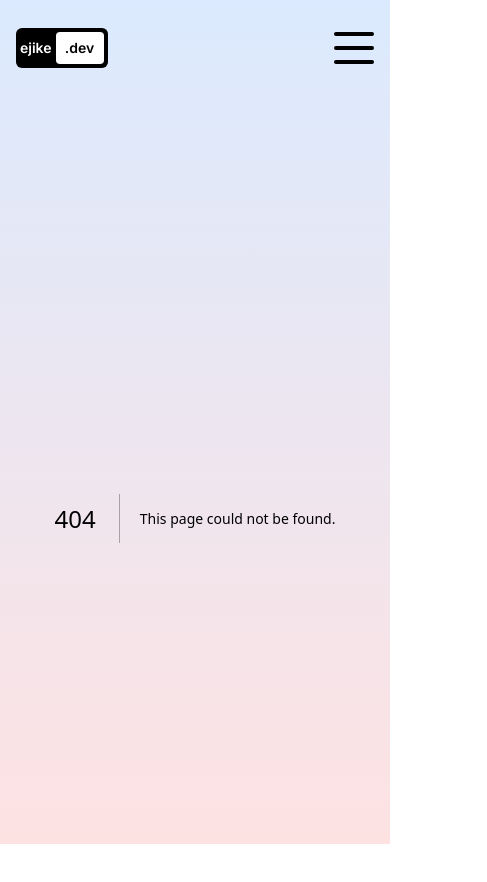
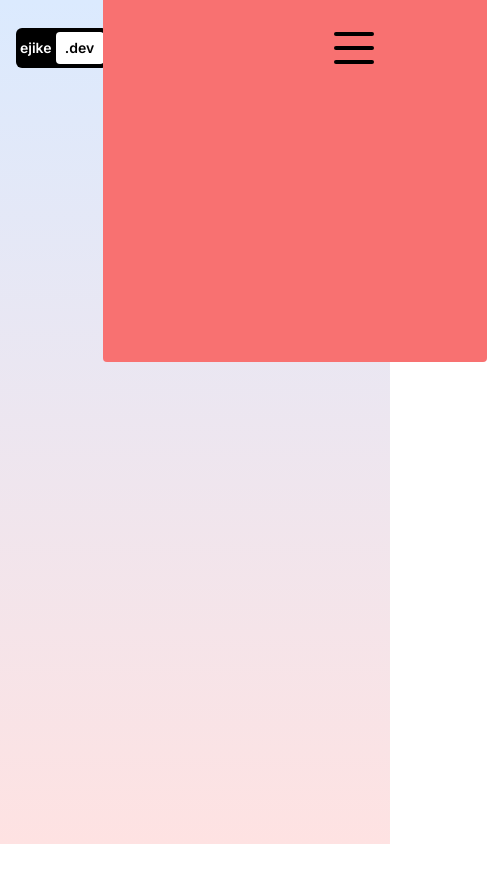
Before and after one commit to agkayster/nextjs-portfolio-framermotion-website, a Next.js app: page /testanimation in a window 390 px wide. Before the commit this address had no page. Shown: the top 882 px of the page, 487 px wide, since content can reach past the window. After the commit the page ends 844 px from the top, so only its background shows below. Built offline with nearby package versions, Linux system fonts and the light colour scheme.

Commit message:
Implemented the mobile burger transformation

```diff
--- /dev/null
+++ b/src/app/testanimation/page.jsx
@@ -0,0 +1,30 @@
+'use client';
+import React from 'react';
+import { motion } from 'framer-motion';
+
+const TestAnimation = () => {
+	const variants = {
+		variant1: {
+			x: 400,
+			y: 300,
+			opacity: 0.5,
+		},
+		variant2: {
+			x: 100,
+			y: -300,
+			rotation: 90,
+		},
+	};
+	return (
+		<div className='h-full flex items-center justify-center'>
+			<motion.div
+				className='w-96 h-96 bg-red-400 rounded'
+				initial={{ x: -100 }}
+				variants={variants}
+				animate='variant2'
+				transition={{ delay: 2, duration: 4 }}></motion.div>
+		</div>
+	);
+};
+
+export default TestAnimation;
--- a/src/components/navbar.jsx
+++ b/src/components/navbar.jsx
@@ -3,6 +3,7 @@ import React, { useState } from 'react';
 import Link from 'next/link';
 import Image from 'next/image';
 import NavLink from './navLink';
+import { motion } from 'framer-motion';
 
 const links = [
 	{ url: '/', title: 'Home' },
@@ -22,6 +23,35 @@ const icons = [
 
 const Navbar = () => {
 	const [open, setOpen] = useState(false);
+
+	const topVariants = {
+		closed: {
+			rotate: 0,
+		},
+		opened: {
+			rotate: 45,
+			backgroundColor: 'rgb(255, 255, 255)',
+		},
+	};
+
+	const centerVariants = {
+		closed: {
+			opacity: 1,
+		},
+		opened: {
+			opacity: 0,
+		},
+	};
+
+	const bottomVariants = {
+		closed: {
+			rotate: 0,
+		},
+		opened: {
+			rotate: -45,
+			backgroundColor: 'rgb(255, 255, 255)',
+		},
+	};
 
 	const handleOpenNavBurger = () => setOpen(!open);
 
@@ -68,9 +98,18 @@ const Navbar = () => {
 				<button
 					className='w-10 h-8 flex flex-col justify-between z-50 relative'
 					onClick={handleOpenNavBurger}>
-					<div className='w-10 h-1 bg-black rounded'></div>
-					<div className='w-10 h-1 bg-black rounded'></div>
-					<div className='w-10 h-1 bg-black rounded'></div>
+					<motion.div
+						variants={topVariants}
+						animate={open ? 'opened' : 'closed'}
+						className='w-10 h-1 bg-black rounded origin-left'></motion.div>
+					<motion.div
+						variants={centerVariants}
+						animate={open ? 'opened' : 'closed'}
+						className='w-10 h-1 bg-black rounded'></motion.div>
+					<motion.div
+						variants={bottomVariants}
+						animate={open ? 'opened' : 'closed'}
+						className='w-10 h-1 bg-black rounded origin-left'></motion.div>
 				</button>
 				{/* 5th Step: MENU LIST hanldes what shows when we click on the MENU BUTTON */}
 				{open && (
```
